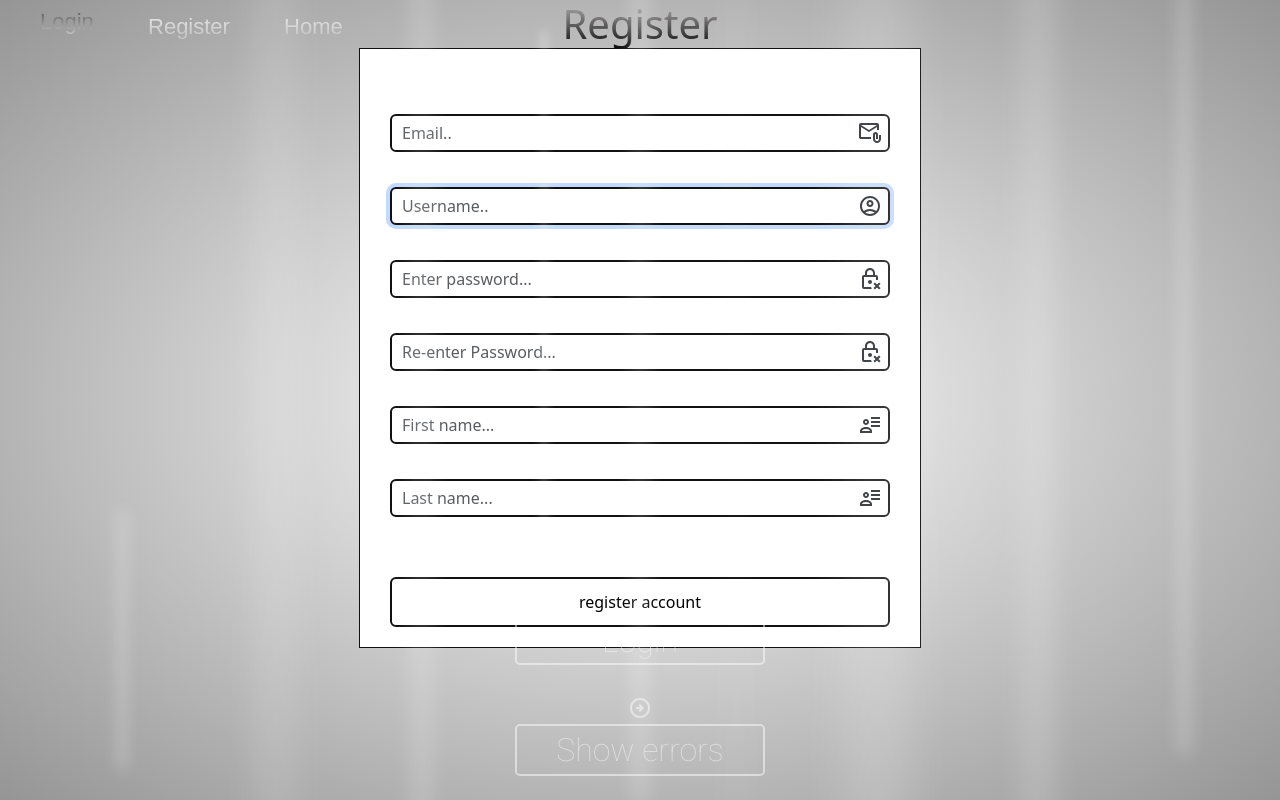
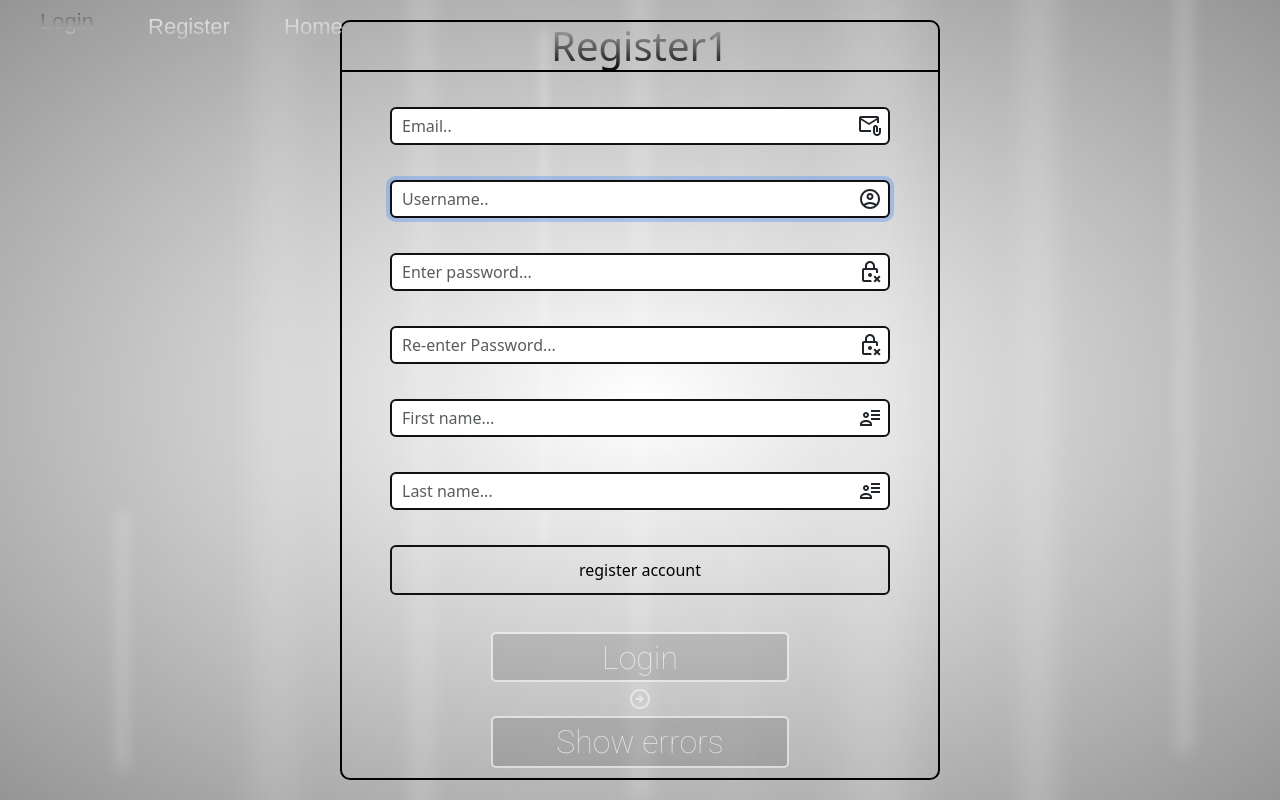
Before and after one commit to FrodoTheButcher/english, a Django app: page /register/ in a window 1280 px wide. Run offline with Django 4.2, Linux system fonts and the light colour scheme.

Commit message:
am modificat mult la register.css si la js si la html in rest nimic

```diff
--- a/tutoriale/tutoriale_project/static/register.css
+++ b/tutoriale/tutoriale_project/static/register.css
@@ -1,4 +1,4 @@
-
+@import url('https://fonts.googleapis.com/css2?family=Oswald:wght@200;300;400;500;600;700&display=swap');
 body {
     margin: 0;
     height: 100vh;
@@ -14,22 +14,94 @@ body {
     animation: fadeIn 1 1s ease-out;
 }
 
+#title
+{
+  background: -webkit-linear-gradient(#b9b6b6, #0c0c0c);
+  -webkit-background-clip: text;
+  -webkit-text-fill-color: transparent;
+  height: 50px;
+  position: relative;
+  text-align: center;
+  margin: auto;
+  z-index: 2;
+  border-bottom: 2px solid rgb(0, 0, 0);
+}
+
+#register-section {
+  width: 600px;
+  height: 760px;
+  border: 2px solid rgb(0, 0, 0);
+  border-radius: 10px;
+
+  position: absolute;
+  top:0px;
+  bottom: 0px;
+  left: 0;
+  right: 0;
+
+  margin: auto;
+  z-index: 3;
+  transition: box-shadow 0.7s, transform 1s;
+
+  background-size: cover;
+  background-position: center !important;
+  transition: all 1s;
+}
+
+#register-section:hover{
+  box-shadow: 10px 10px 25px rgba(0,0,0, .7);
+}
+
+.mai_mic{
+  background: rgba(231, 28, 28, 0.158);
+  height: 700px !important;
+  transform: translateY(-150px);
+}
+
+#formid
+{
+  position: relative;
+  z-index: 1;
+  padding-top: 0;
+  transition:all 1s;
+  border: none;
+  background: none;
+}
+form
+{
+
+  width: fit-content;
+  height: fit-content;
+  margin: auto;
+  border: 1px solid #111;
+  padding: 25px;
+  background-color: #ffffff;
+
+}
+.form_left
+{
+  transform: translateX(-200px) !important;
+  opacity: 1 !important;
+}
+
 button{
   position: absolute;
   border: 2px solid white;
-  background: transparent;
+  background: rgba(0,0,0, .25);
   font-family: 'Roboto', sans-serif;
   color: white;
-  width: 250px;
+  width: 50%;
   height: 50px;
   font-size: 2em;
   border-radius: 5px;
   opacity: .5;
-  top: 60vh;
+
+  top: 68%;
   bottom: 0px;
   left: 0px;
   right: 0px;
   margin: auto;
+
   transition: .3s;
 }
 
@@ -40,7 +112,240 @@ button:hover{
   color: #104F55;
   opacity: .8;
   transition: .3s;
-  box-shadow: 0 8px 16px 0 rgba(0,0,0,0.2);
+
+}
+
+button:focus{
+  outline: black;
+}
+
+.btn
+{
+  position: relative;
+  width: 500px;
+  height: 50px;
+  background-color: transparent;
+  border: 2px solid rgb(252, 252, 252);
+  left: 0;
+  color: rgb(0, 0, 0);
+
+  bottom: 0;
+  right: 0;
+  margin: auto;
+  margin-top: 35px;
+}
+.btn:hover
+{
+  background-color: antiquewhite;
+  color: #000000;
+  border: 4px solid #000000;
+}
+
+#errorbtn
+{
+  height: fit-content;
+  position: absolute;
+  margin-top: 180px;
+}
+
+#bonus_info
+{
+  z-index: 3 !important;
+  position: absolute;
+  right: 0;
+  left: 0;
+  top: 0;
+  bottom: 10%;
+  margin:auto;
+  width: 500px;
+  height: 500px;
+  background-color: #020202;
+  opacity: 0;
+  visibility: hidden;
+  filter: blur(100%);
+  transition: all 1s;
+  background-color: rgba(12, 199, 58, 0.527);
+  box-shadow: 10px 10px 25px rgba(0,0,0, .7);
+}
+
+.bonus_infoshow
+{
+  transform: translateX(300px);
+  opacity: 1 !important;
+  visibility:visible !important;
+}
+
+#bonus_info_elements{
+  width: 350px;
+  height: 250;
+  padding-top: 50px;
+  margin: auto;
+
+ }
+
+.login
+{
+  display: block;
+  position: relative;
+  font-size: 30px;
+  text-align: center;
+
+}
+
+#bonus_info>#bonus_info_elements>svg
+{
+  display: block;
+  width: 150px;
+  height: 150px;
+  margin: auto;
+}
+
+#bonus_info>#bonus_info_elements>a{
+  display: block;
+  position: relative;
+
+  font-size: 30px;
+  background: -webkit-linear-gradient(rgb(27, 26, 26),rgb(170, 170, 170));
+    -webkit-background-clip: text;
+            -webkit-text-fill-color: transparent;
+
+  transition: all 0.5s;
+  text-align: center;
+  text-decoration: none;
+}
+#bonus_info>#bonus_info_elements>a:hover
+{
+  font-size:40px;
+  transform: translateY(-5px);
+}
+
+
+
+.errorlist
+{
+  position: relative;
+  color: white;
+  list-style:none;
+  text-align: center;
+  padding-top: 15px;
+}
+
+#errors
+{
+  position: absolute;
+  z-index: 2;
+  border: 2px solid #111;
+  border-radius: 5%;
+  bottom: 0px;
+  right: 0;
+  left: 0;
+  top: 63%;
+  margin: auto;
+
+  transform: translateY(-100px);
+  opacity: 0;
+  background-color: #ffffff17;
+  width:fit-content;
+  height:fit-content;
+  transition: all 1s;
+  filter:blur(15%);
+
+
+}
+.appear
+{
+  opacity: 1 !important;
+  transform: translateY(0px) !important;
+  filter:blur(0%);
+
+}
+
+
+
+#email #username  #names
+{
+  position: relative;
+  display:inline;
+}
+#password1 #password2
+{
+  position: relative;
+  display:inline;
+}
+#password1>input #password2>input
+{
+  position: relative;
+  width: 100px !important;
+  padding: 0;
+  margin: 0;
+  display: inline;
+}
+
+
+
+input{
+
+  z-index: 1;
+    width: 500px !important;
+    border:  2px solid #111 !important;
+    padding: 10px !important;
+    left: 0;
+    right: 0;
+    bottom: 0;
+    top: 0;
+    margin-top:35px;
+    height: 38px;
+
+  }
+
+ #EMAIL, #username, #password1 ,#password2 ,#first_name ,#second_name
+ {
+  position: relative;
+ display: flex;
+
+ }
+
+  .svgalign
+  {
+    position:absolute;
+    right: 0;
+
+   top: 0;
+   bottom: 0;
+   margin: auto;
+   z-index: 2;
+   margin-top: 42px;
+   margin-right: 8px;
+
+  }
+  #arrow
+  {
+    position: absolute;
+    left:0px;
+    right: 0;
+    top: 65px;
+    bottom: 0;
+    margin: auto;
+    transition: all 0.3s;
+
+  }
+  .moverotate
+   {
+        transform: translate(-50%,0)  rotate(180deg);
+        cursor:pointer;
+   }
+
+
+
+#footer{
+  font-family: 'Roboto', sans-serif;
+  font-size: 1.2em;
+  color: white;
+  position: fixed;
+  -webkit-transform: translate(95vw,90vh);
+  -moz-transform: translate(95vw,90vh);
+  transform: translate(95vw,90vh);
+  transform: translate(95vw,90vh);
 }
 
 .light {
@@ -164,9 +469,7 @@ button:hover{
 left: 85%;
 }
 
-button:focus{
-  outline: none;
-}
+
 
 @-webkit-keyframes floatUp{
 0%{top: 100vh; opacity: 0;}
@@ -197,16 +500,7 @@ button:focus{
 100%{top: -100vh; opacity: 0;}
 }
 
-.header{
-  position: absolute;
-  top: 40%;
-  left: 50%;
-  transform: translate(-50%, -50%);
-  font-family: 'Roboto', sans-serif;
-  font-weight: 200;
-  color: white;
-  font-size: 2em;
-}
+
 
 #head1, #head2,#head3, #head4, #head5{
 opacity: 0;
@@ -344,244 +638,3 @@ button:focus{
 80%{opacity: .9;}
 100%{opacity: 1;}
 }
-
-#footer{
-  font-family: 'Roboto', sans-serif;
-  font-size: 1.2em;
-  color: white;
-  position: fixed;
-  -webkit-transform: translate(95vw,90vh);
-  -moz-transform: translate(95vw,90vh);
-  transform: translate(95vw,90vh);
-  transform: translate(95vw,90vh);
-}
-
-.btn
-{
-  position: relative;
-  width: 500px;
-  height: 50px;
-  background-color: transparent;
-  border: 2px solid rgb(252, 252, 252);
-  left: 0;
-  color: rgb(0, 0, 0);
-
-  top: 10px;
-  bottom: 0;
-  right: 0;
-  margin: auto;
-  margin-top: 50px;
-}
-.btn:hover
-{
-  background-color: antiquewhite;
-  color: #000000;
-  border: 4px solid #000000;
-}
-
-#title
-{
-  background: -webkit-linear-gradient(#b9b6b6, #0c0c0c);
-  -webkit-background-clip: text;
-  -webkit-text-fill-color: transparent;
-  position: relative;
-  text-align: center;
-  margin: auto;
-  left: 0;
-  right:0;
-
-
-}
-.errorlist
-{
-  position: relative;
-  color: white;
-  list-style:none;
-  text-align: center;
-  padding-top: 15px;
-}
-
-#errors
-{
-  position: absolute;
-  border: 2px solid #111;
-  border-radius: 5%;
-  bottom: 0;
-  right: 0;
-  top: 0px;
-  transform: translateY(-100px);
-  opacity: 0;
-  background-color: #ffffff;
-  width:fit-content;
-  height:fit-content;
-  transition: all 0.5s;
- filter:blur(15%);
-
-
-}
-
-.appear
-{
-  opacity: 1 !important;
-  transform: translateY(0px) !important;
-  filter:blur(0%);
-
-}
-
-#errorbtn
-{
-  height: fit-content;
-  position: absolute;
-  top: 700px;
-}
-#email #username  #names
-{
-  position: relative;
- display:inline;
-}
-#password1 #password2
-{
-  position: relative;
-  display:inline;
-}
-#password1>input #password2>input
-{
-  position: relative;
-  width: 100px !important;
-  padding: 0;
-  margin: 0;
-  display: inline;
-}
-
-
-form
-{
-
-  width: fit-content;
-  height: fit-content;
-  margin: auto;
-  border: 1px solid #111;
-  padding: 30px;
-  background-color: #ffffff;
-
-}
-input{
-
-  z-index: 1;
-    width: 500px !important;
-    border:  2px solid #111 !important;
-    padding: 10px !important;
-    left: 0;
-    right: 0;
-    bottom: 0;
-    top: 0;
-    margin-top:35px;
-    height: 38px;
-
-  }
-
- #EMAIL, #username, #password1 ,#password2 ,#first_name ,#second_name
- {
-  position: relative;
- display: flex;
-
- }
-
-  .svgalign
-  {
-    position:absolute;
-    right: 0;
-
-   top: 0;
-   bottom: 0;
-   margin: auto;
-   z-index: 2;
-   margin-top: 42px;
-   margin-right: 8px;
-
-  }
-  #arrow
-  {
-    transition: all 0.3s;
-
-  }
-  .moverotate
-   {
-        transform: translate(-50%,0)  rotate(180deg);
-        cursor:pointer;
-   }
-
-#form
-{
-  position: relative;
-  z-index: 1;
-  transition:all 1s;
-}
-#bonus_info
-{
-  z-index: 1 !important;
-  position: absolute;
-  right: 0;
-  left: 0;
-  top: 0;
-  bottom: 125px;
-  margin:auto;
-  width: 500px;
-  height: 600px;
-  background-color: #020202;
-  opacity: 0;
-  visibility: hidden;
-  filter: blur(100%);
-  transition: all 1s;
-  background-color: white;
-}
-
-
-.form_left
-{
-  transform: translateX(-200px) !important;
-  opacity: 1 !important;
-  filter: blur(0%) !important;
-  background-color: gray;
-}
-.bonus_infoshow
-{
-  transform: translateX(250px) !important;
-  opacity: 1 !important;
-  filter: blur(0%) !important;
-  background-color: gray;
-  visibility:visible !important;
-
-
-
-}
-.login
-{
-  position: relative;
-  font-size: 30px;
-  left: 100px;
-}
-#bonus_info>svg
-{
-  width: 150px;
-  height: 150px;
-  left: 100px;
-}
-#bonus_info>a{
-  position: relative;
-  left: 150px;
-
-
-  color:black;
-  font-size: 30px;
-  background: -webkit-linear-gradient(rgb(255, 255, 255),rgb(170, 170, 170));
-    -webkit-background-clip: text;
-            -webkit-text-fill-color: transparent;
-
-  transition: all 0.5s;
-}
-#bonus_info>a:hover
-{
-  font-size:40px;
-  transform: translateY(-5px);
-}
--- /dev/null
+++ b/tutoriale/tutoriale_project/static/register.js
@@ -0,0 +1,32 @@
+var form_fields = document.getElementsByTagName('input')
+form_fields[1].placeholder='Email..';
+form_fields[2].placeholder='Username..';
+form_fields[3].placeholder='Enter password...';
+form_fields[4].placeholder='Re-enter Password...';
+form_fields[5].placeholder='First name...';
+form_fields[6].placeholder='Last name...';
+
+
+for (var field in form_fields){
+form_fields[field].className += ' form-control'
+}
+
+
+function show()
+{
+   if(!document.getElementById("bonus_info").classList.contains("bonus_infoshow")){
+      document.getElementById("errors").classList.toggle("appear");
+      document.getElementById("register-section").classList.toggle("mai_mic");
+      document.getElementById("errorbtn").setAttribute('height', "25px !important");
+   }
+   else alert("Please close the login info page")
+
+}
+function show_info()
+{
+  document.getElementById("bonus_info").classList.toggle("bonus_infoshow")
+  document.getElementById("register-section").classList.toggle("form_left")
+
+  let setting = document.getElementById('arrow');
+        setting.classList.toggle('moverotate');
+}
--- a/tutoriale/tutoriale_project/users_app/templates/login.html
+++ b/tutoriale/tutoriale_project/users_app/templates/login.html
@@ -2,7 +2,7 @@
 {% block content %}
 {% load static %}
 
-<link rel="stylesheet" href="{%static 'register.css' %}" />
+<link rel="stylesheet" href="{%static '1register.css' %}" />
 
 <style>
        body {
--- a/tutoriale/tutoriale_project/users_app/templates/register.html
+++ b/tutoriale/tutoriale_project/users_app/templates/register.html
@@ -6,15 +6,16 @@
 
 <body>
 
+
     <section id="register-section">
+      <h1 id="title" >Register1</h1>
 
-       <h1 id="title" >Register</h1>
-
-        <form action="#" id="form" method="POST">
+        <form action="#" id="formid" method="POST">
             {% csrf_token %}
 
           <div id="EMAIL">
-            <svg class="svgalign" xmlns="http://www.w3.org/2000/svg" width="24" height="24" viewBox="0 0 24 24"><path fill="currentColor" d="M11 11L3 6v10h10v2H3q-.825 0-1.413-.588T1 16V4q0-.825.588-1.413T3 2h16q.825 0 1.413.588T21 4v5h-2V6l-8 5Zm0-2l8-5H3l8 5Zm8 13q-1.65 0-2.825-1.175T15 18v-4.5q0-1.05.725-1.775T17.5 11q1.05 0 1.775.725T20 13.5V18h-2v-4.5q0-.2-.15-.35T17.5 13q-.2 0-.35.15t-.15.35V18q0 .825.588 1.413T19 20q.825 0 1.413-.588T21 18v-4h2v4q0 1.65-1.175 2.825T19 22ZM3 6V4v12V6Z"/></svg>            {{form.email}}
+            <svg class="svgalign" xmlns="http://www.w3.org/2000/svg" width="24" height="24" viewBox="0 0 24 24"><path fill="currentColor" d="M11 11L3 6v10h10v2H3q-.825 0-1.413-.588T1 16V4q0-.825.588-1.413T3 2h16q.825 0 1.413.588T21 4v5h-2V6l-8 5Zm0-2l8-5H3l8 5Zm8 13q-1.65 0-2.825-1.175T15 18v-4.5q0-1.05.725-1.775T17.5 11q1.05 0 1.775.725T20 13.5V18h-2v-4.5q0-.2-.15-.35T17.5 13q-.2 0-.35.15t-.15.35V18q0 .825.588 1.413T19 20q.825 0 1.413-.588T21 18v-4h2v4q0 1.65-1.175 2.825T19 22ZM3 6V4v12V6Z"/></svg>
+            {{form.email}}
           </div>
 
           <div id="username" >
@@ -22,13 +23,9 @@
             {{form.username}}
           </div>
 
-
-
-
           <div id="password1">
             <svg  class="svgalign" xmlns="http://www.w3.org/2000/svg" width="24" height="24" viewBox="0 0 24 24"><path fill="currentColor" d="M14 15c0 1.11-.89 2-2 2a2 2 0 0 1-2-2c0-1.11.89-2 2-2a2 2 0 0 1 2 2m-.91 5c.12.72.37 1.39.72 2H6a2 2 0 0 1-2-2V10c0-1.11.89-2 2-2h1V6c0-2.76 2.24-5 5-5s5 2.24 5 5v2h1a2 2 0 0 1 2 2v3.09c-.33-.05-.66-.09-1-.09c-.34 0-.67.04-1 .09V10H6v10h7.09M9 8h6V6c0-1.66-1.34-3-3-3S9 4.34 9 6v2m13.54 8.88l-1.42-1.41L19 17.59l-2.12-2.12l-1.41 1.41L17.59 19l-2.12 2.12l1.41 1.42L19 20.41l2.12 2.13l1.42-1.42L20.41 19l2.13-2.12Z"/></svg>
             {{form.password1}}
-
           </div>
 
           <div id="password2">
@@ -36,10 +33,10 @@
           {{form.password2}}
           </div>
 
-
          <div id="first_name" >
           <svg class="svgalign" xmlns="http://www.w3.org/2000/svg" width="24" height="24" viewBox="0 0 24 24"><path fill="currentColor" d="M11 9c0 1.66-1.34 3-3 3s-3-1.34-3-3s1.34-3 3-3s3 1.34 3 3m3 11H2v-2c0-2.21 2.69-4 6-4s6 1.79 6 4M7 9c0 .55.45 1 1 1s1-.45 1-1s-.45-1-1-1s-1 .45-1 1m-3 9h8c0-1.1-1.79-2-4-2s-4 .9-4 2m18-6v2h-9v-2m9-4v2h-9V8m9-4v2h-9V4Z"/></svg>
           {{form.first_name}}
+
          </div>
          <div id="second_name" >
           <svg class="svgalign" xmlns="http://www.w3.org/2000/svg" width="24" height="24" viewBox="0 0 24 24"><path fill="currentColor" d="M11 9c0 1.66-1.34 3-3 3s-3-1.34-3-3s1.34-3 3-3s3 1.34 3 3m3 11H2v-2c0-2.21 2.69-4 6-4s6 1.79 6 4M7 9c0 .55.45 1 1 1s1-.45 1-1s-.45-1-1-1s-1 .45-1 1m-3 9h8c0-1.1-1.79-2-4-2s-4 .9-4 2m18-6v2h-9v-2m9-4v2h-9V8m9-4v2h-9V4Z"/></svg>
@@ -53,31 +50,33 @@
 
 
         </form>
+
+        <div id="show_more" >
+
+        <button onclick="show_info()" > <p>Login </p> <svg  id="arrow"  xmlns="http://www.w3.org/2000/svg" width="24" height="24" viewBox="0 0 24 24" ><path   fill="currentColor" d="m12 16l4-4l-4-4l-1.4 1.4l1.6 1.6H8v2h4.2l-1.6 1.6Zm0 6q-2.075 0-3.9-.788q-1.825-.787-3.175-2.137q-1.35-1.35-2.137-3.175Q2 14.075 2 12t.788-3.9q.787-1.825 2.137-3.175q1.35-1.35 3.175-2.138Q9.925 2 12 2t3.9.787q1.825.788 3.175 2.138q1.35 1.35 2.137 3.175Q22 9.925 22 12t-.788 3.9q-.787 1.825-2.137 3.175q-1.35 1.35-3.175 2.137Q14.075 22 12 22Zm0-2q3.35 0 5.675-2.325Q20 15.35 20 12q0-3.35-2.325-5.675Q15.35 4 12 4Q8.65 4 6.325 6.325Q4 8.65 4 12q0 3.35 2.325 5.675Q8.65 20 12 20Zm0-8Z"/></svg></button>
+
+        </div>
+
+        <button id="errorbtn" onclick="show()" >Show errors</button>
+
+    </section>
       <div id="bonus_info" >
-          <svg class="login"  xmlns="http://www.w3.org/2000/svg" width="24" height="24" viewBox="0 0 24 24"><path fill="currentColor" d="M10.95 15.55L16.6 9.9l-1.425-1.425L10.95 12.7l-2.1-2.1l-1.425 1.425l3.525 3.525ZM12 22q-3.475-.875-5.737-3.988T4 11.1V5l8-3l8 3v6.1q0 3.8-2.263 6.913T12 22Zm0-2.1q2.6-.825 4.3-3.3t1.7-5.5V6.375l-6-2.25l-6 2.25V11.1q0 3.025 1.7 5.5t4.3 3.3Zm0-7.9Z"/></svg>
+        <div id="bonus_info_elements">
+          <svg xmlns="http://www.w3.org/2000/svg" width="24" height="24" viewBox="0 0 24 24"><path fill="currentColor" d="M10.95 15.55L16.6 9.9l-1.425-1.425L10.95 12.7l-2.1-2.1l-1.425 1.425l3.525 3.525ZM12 22q-3.475-.875-5.737-3.988T4 11.1V5l8-3l8 3v6.1q0 3.8-2.263 6.913T12 22Zm0-2.1q2.6-.825 4.3-3.3t1.7-5.5V6.375l-6-2.25l-6 2.25V11.1q0 3.025 1.7 5.5t4.3 3.3Zm0-7.9Z"/></svg>
           <p class="login" >Already having an account?</p>
           <p class="login" >Let's get started then!</p>
           <a id="PLM" href="{% url 'login' %}">Login now!</a>
-
         </div>
-        <div id="show_more" >
-        <button onclick="show_info()" > <p>Login </p> <svg  id="arrow"  xmlns="http://www.w3.org/2000/svg" width="24" height="24" viewBox="0 0 24 24" ><path   fill="currentColor" d="m12 16l4-4l-4-4l-1.4 1.4l1.6 1.6H8v2h4.2l-1.6 1.6Zm0 6q-2.075 0-3.9-.788q-1.825-.787-3.175-2.137q-1.35-1.35-2.137-3.175Q2 14.075 2 12t.788-3.9q.787-1.825 2.137-3.175q1.35-1.35 3.175-2.138Q9.925 2 12 2t3.9.787q1.825.788 3.175 2.138q1.35 1.35 2.137 3.175Q22 9.925 22 12t-.788 3.9q-.787 1.825-2.137 3.175q-1.35 1.35-3.175 2.137Q14.075 22 12 22Zm0-2q3.35 0 5.675-2.325Q20 15.35 20 12q0-3.35-2.325-5.675Q15.35 4 12 4Q8.65 4 6.325 6.325Q4 8.65 4 12q0 3.35 2.325 5.675Q8.65 20 12 20Zm0-8Z"/></svg></button>
     </div>
 
-
-
     <div id="errors" >
-
-
       {% for field in form %}
         {% if field.help_text %}
           <small  >{{field.help_text}}</small>
         {% endif %}
       {% endfor %}
     </div>
-        <button  id="errorbtn" onclick="show()" >Show errors</button>
 
-    </section>
     <link href="https://fonts.googleapis.com/css?family=Roboto:100" rel="stylesheet">
     <div class='light x1'></div>
     <div class='light x2'></div>
@@ -88,36 +87,8 @@
     <div class='light x7'></div>
     <div class='light x8'></div>
     <div class='light x9'></div>
-    <script>
-var form_fields = document.getElementsByTagName('input')
-form_fields[1].placeholder='Email..';
-form_fields[2].placeholder='Username..';
-form_fields[3].placeholder='Enter password...';
-form_fields[4].placeholder='Re-enter Password...';
-form_fields[5].placeholder='First name...';
-form_fields[6].placeholder='Last name...';
 
-
-for (var field in form_fields){
-form_fields[field].className += ' form-control'
-}
-
-
-function show()
-{
-   document.getElementById("errors").classList.toggle("appear")
-
-}
-function show_info()
-{
-  document.getElementById("bonus_info").classList.toggle("bonus_infoshow")
-  document.getElementById("form").classList.toggle("form_left")
-
-  let setting = document.getElementById('arrow');
-        setting.classList.toggle('moverotate');
-}
-
-</script>
+    <script src="{%static 'register.js' %}"></script>
 </body>
 
 {% endblock %}
```
Lines whose indentation alone changed are shown as unchanged.
